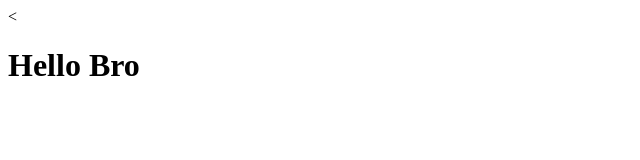
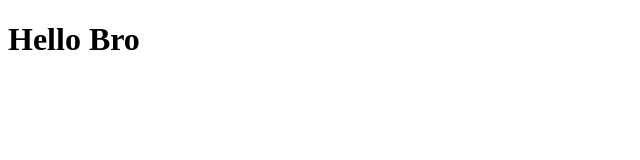
Before and after one commit to adrodriguezlopez/AngularCourse, a plain HTML site: page index.html in a window 1280 px wide. Shown: the whole page, without its empty margins (0-640 px from the left). Drawn offline with Linux system fonts and the light colour scheme.

Commit message:
Corrected First web File

```diff
--- a/index.html
+++ b/index.html
@@ -5,6 +5,6 @@
     <title>Hello</title>
   </head>
   <body>
-    <<h1>Hello Bro</h1>
+    <h1>Hello Bro</h1>
   </body>
 </html>
```
